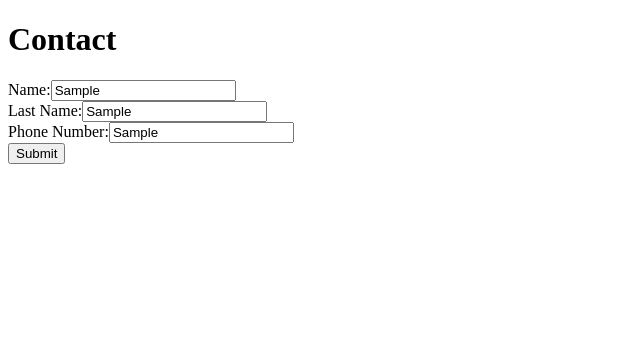
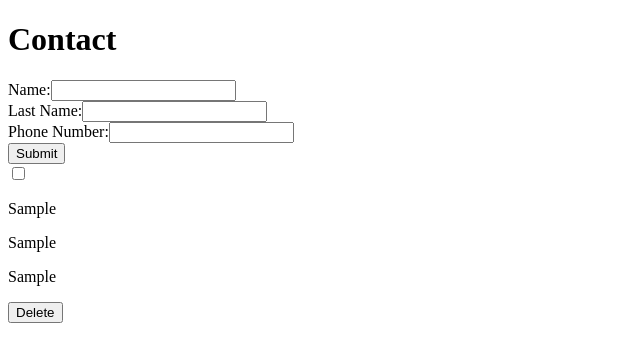
Before and after one commit to josuesencion/CRUD-project1, an Angular app: page / in a window 1280 px wide. Both pictures are taken after typing "Sample", "Sample", "Sample" into the empty fields and a click on the button "Submit". Shown: the top 362 px of the page, without its empty margins (0-640 px from the left). Built offline with nearby package versions, Linux system fonts and the light colour scheme.

Commit message:
this might be easier than I'd thought... let's see about the second project lol

```diff
--- a/src/app/contact-form/contact-form.component.html
+++ b/src/app/contact-form/contact-form.component.html
@@ -14,3 +14,16 @@
   </div>
   <button type="submit">Submit</button>
 </form>
+
+<div>
+  <div *ngFor="let contact of contacts">
+    <div *ngIf="!!contact">
+      <input type="checkbox" name="contact" (click)="onRowSelected(contact.id)"><br>
+        <p>{{contact.name}}</p>
+        <p>{{contact.lastName}}</p>
+        <p>{{contact.phone}}</p>
+        <button (click)="onDelete(contact.id)">Delete</button>
+    </div>
+
+  </div>
+</div>
--- a/src/app/contact-form/contact-form.component.ts
+++ b/src/app/contact-form/contact-form.component.ts
@@ -16,14 +16,26 @@ class Contact{
 export class ContactFormComponent implements OnInit {
   private currContact: Contact = new Contact();
   private id: number=0;
+  private updateMode: boolean = false;
   private contacts: Contact[] = [];
 
   constructor() { }
 
   onSubmit(form: NgForm){
     this.contacts.push({...form.value, id: this.id++});
-    // form.reset();
+    form.reset();
     console.log(this.contacts);
+  }
+
+  private onRowSelected(id: number): void {
+    const index: number = this.contacts.findIndex(x => !!x && x.id === id);
+    this.updateMode = true;
+    this.currContact = this.contacts[index];
+  }
+
+  private onDelete(id: number):void{
+    const index: number = this.contacts.findIndex(x => !!x && x.id === id);
+    this.contacts[index] = null;
   }
 
   ngOnInit() {
```
